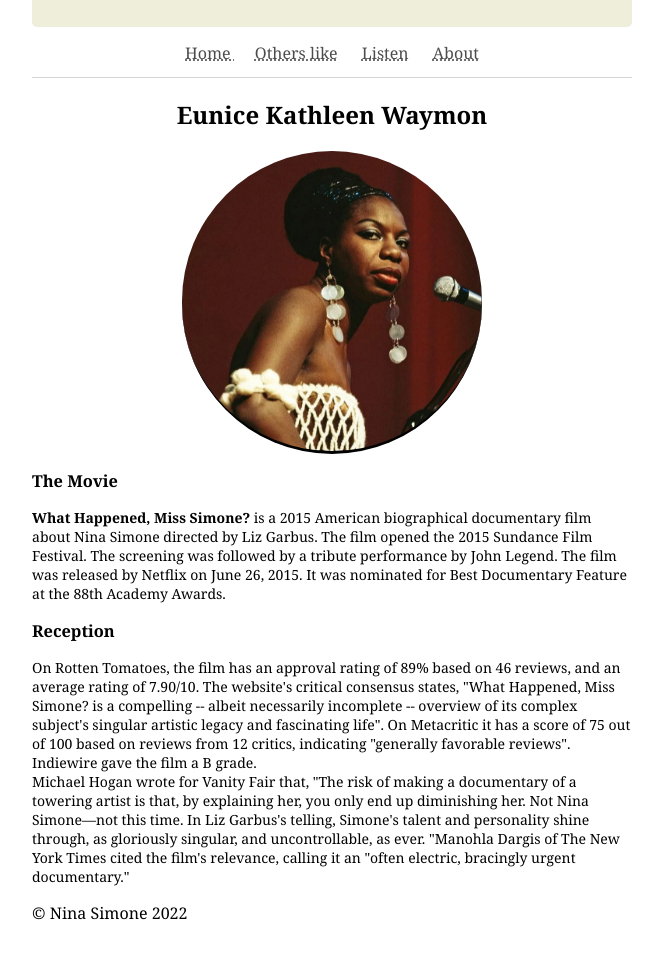
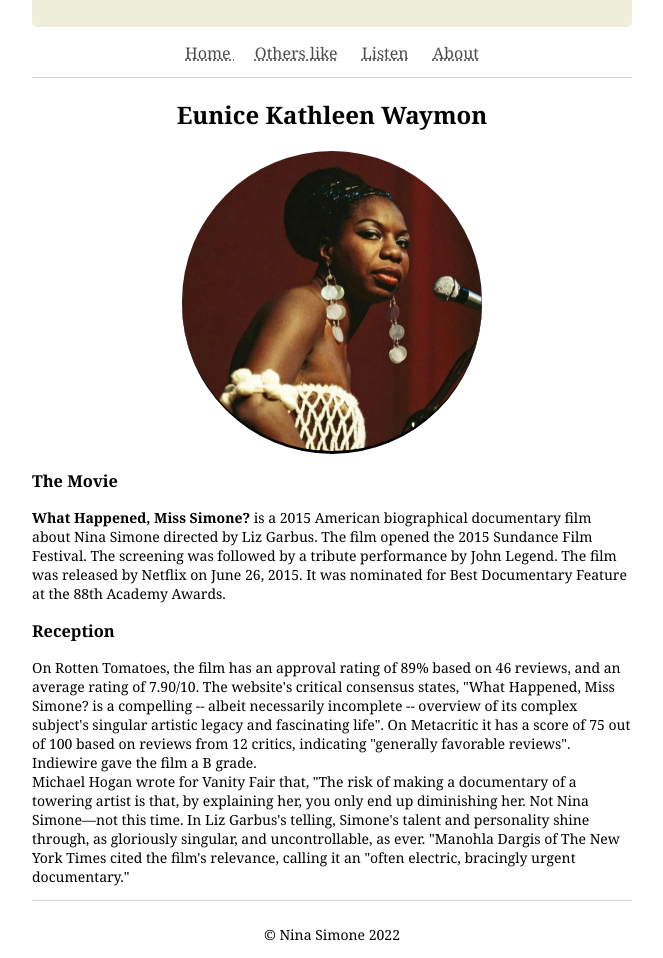
Before and after one commit to lodacke/doglopedia, a plain HTML site: page index.html in a window 1280 px wide. Shown: the part 142-1100 px from the top of the page, without its empty margins (308-971 px from the left). Drawn offline with Linux system fonts and the light colour scheme.

Commit message:
Added bottom-part CSS

```diff
--- a/index.html
+++ b/index.html
@@ -40,7 +40,7 @@
                     "Manohla Dargis of The New York Times cited the film's relevance, calling it an "often electric, bracingly urgent documentary." </p>
            </div>
 
-           <div>
+           <div class="bottom">
             <p>© Nina Simone 2022</p>
             </div>
 
--- a/styles.css
+++ b/styles.css
@@ -44,3 +44,11 @@ a{
     .text{
         font-size: 14px;
     }
+
+    .bottom{
+        border-top: 1px solid rgb(214, 213, 213);
+        width: 600px;
+        padding-top: 10px;
+        text-align: center;
+        font-size: 14px;
+    }
```
